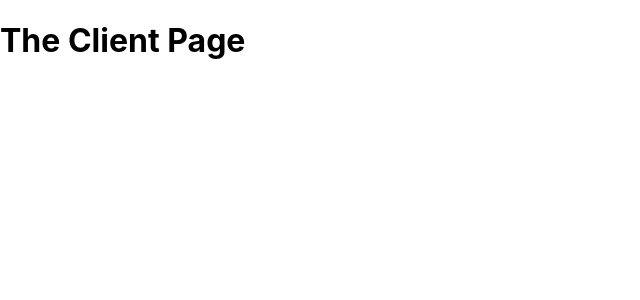
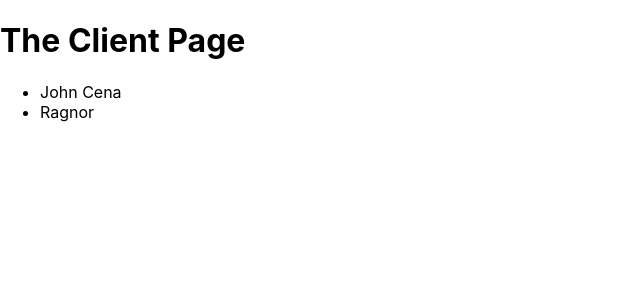
Before and after one commit to ManojThulung/NextJs, a Next.js app: page /clients in a window 1280 px wide. Shown: the top 300 px of the page, without its empty margins (0-640 px from the left). Built offline with nearby package versions, Linux system fonts and the light colour scheme.

Commit message:
added Link to the pages

```diff
--- a/pages/clients/index.js
+++ b/pages/clients/index.js
@@ -1,7 +1,31 @@
+import Link from "next/link";
+
 function Clients() {
+  const clients = [
+    { id: "jhn", name: "John Cena" },
+    { id: "rag", name: "Ragnor" },
+  ];
   return (
     <div>
       <h1>The Client Page</h1>
+      <ul>
+        {clients.map((client) => {
+          return (
+            <li key={client.id}>
+              <Link href={`clients/${client.id}`}>{client.name}</Link>
+              {/* Above ulternative ways
+              <Link
+                href={{
+                  pathname: "clients/[id]",
+                  query: { id: client.id },
+                }}
+              >
+                {client.name}
+              </Link> */}
+            </li>
+          );
+        })}
+      </ul>
     </div>
   );
 }
```
Also changed, not shown: pages/404.js (added, +9 -0 lines), pages/clients/[id]/index.js (+9 -0 lines), pages/index.js (+10 -0 lines).
